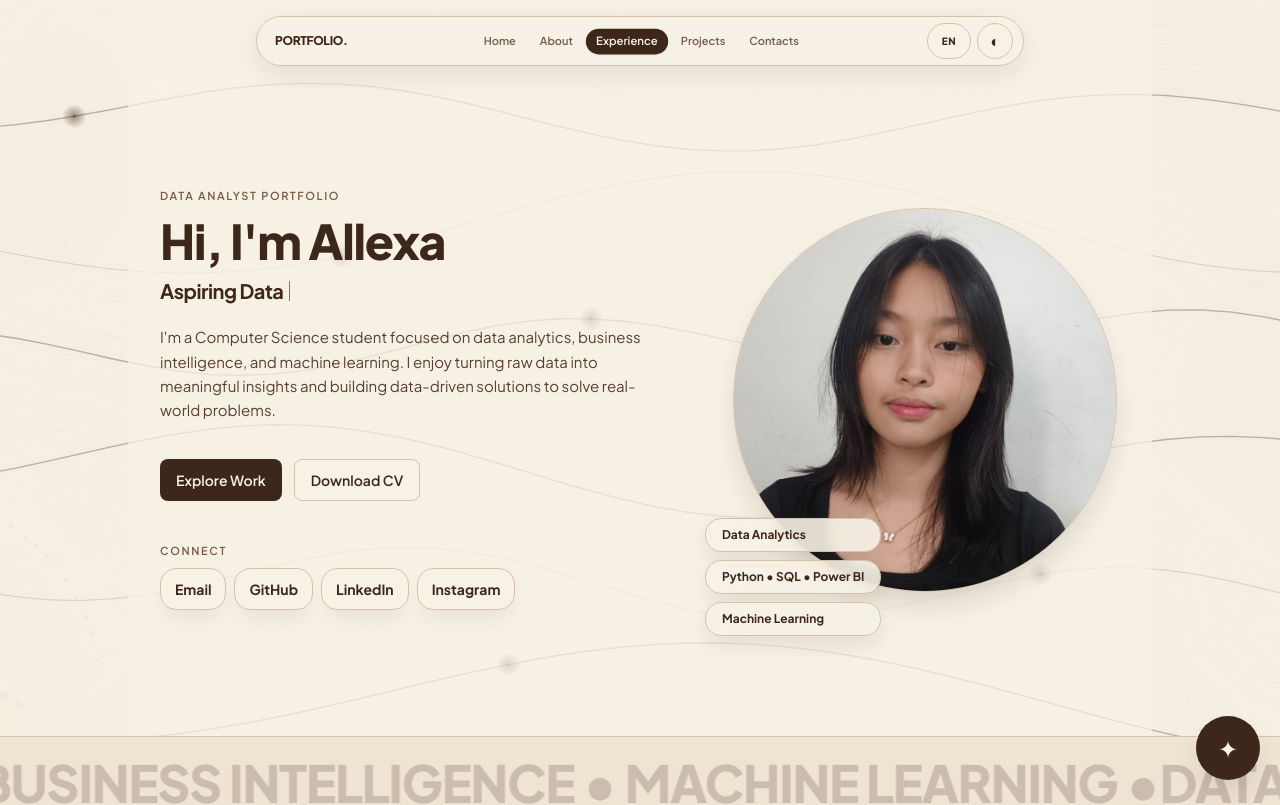
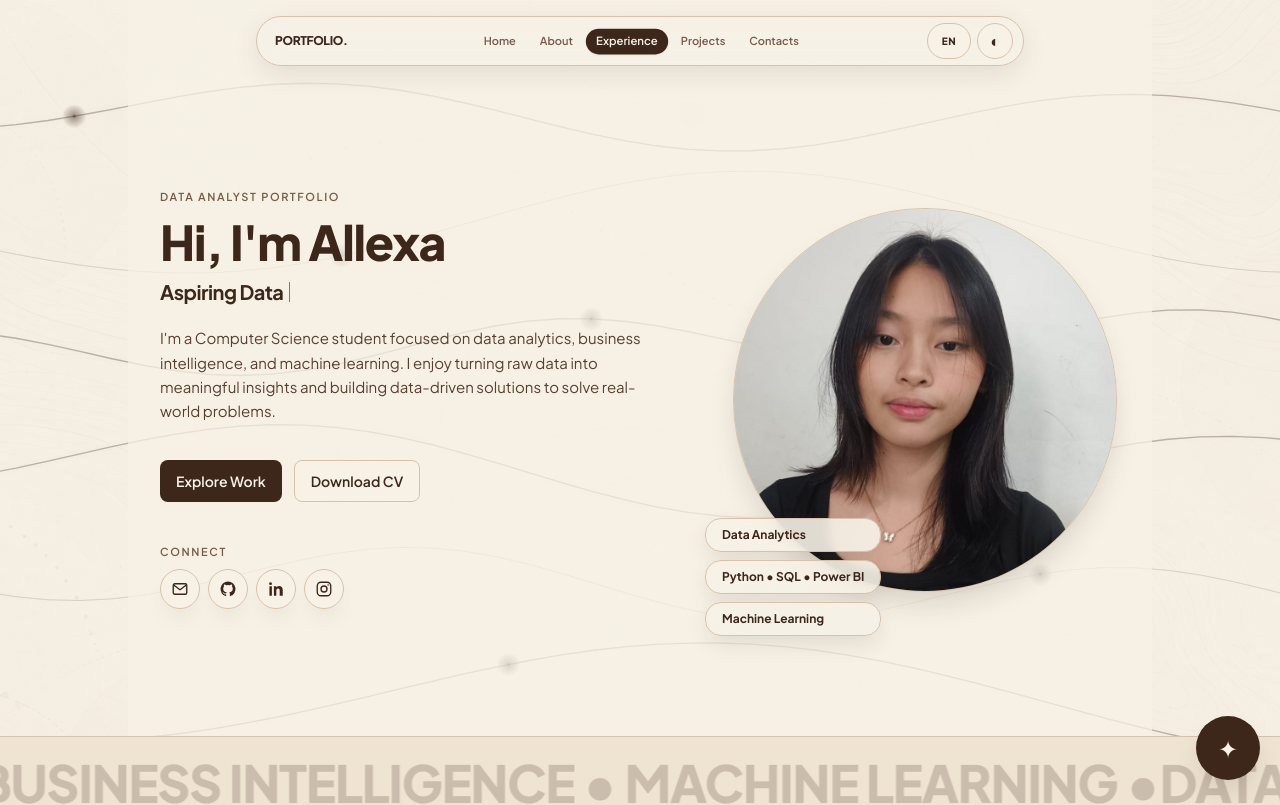
Before and after one commit to allexaFelissa/portofolio, a Next.js app: page / in a window 1280 px wide. Shown: the top 805 px of the page. Built offline with nearby package versions, Linux system fonts and the light colour scheme.

Commit message:
Replace connect labels with icons

```diff
--- a/src/components/sections/Hero.tsx
+++ b/src/components/sections/Hero.tsx
@@ -10,6 +10,15 @@ import { ScrambledText } from "@/components/react-bits/ScrambledText";
 import { useLanguage } from "@/hooks/useLanguage";
 
 export interface HeroProps { content?: HeroContent; }
+
+function SocialIcon({ platform }: { platform: string }) {
+  const name = platform.toLowerCase();
+  if (name === "email") return <svg aria-hidden="true" viewBox="0 0 24 24" className="size-[18px] fill-none stroke-current" strokeWidth="1.8" strokeLinecap="round" strokeLinejoin="round"><rect x="3" y="5" width="18" height="14" rx="2" /><path d="m4 7 8 6 8-6" /></svg>;
+  if (name === "github") return <svg aria-hidden="true" viewBox="0 0 24 24" className="size-[18px] fill-current"><path d="M12 2a10 10 0 0 0-3.16 19.49c.5.09.68-.22.68-.48v-1.87c-2.78.6-3.37-1.18-3.37-1.18-.45-1.16-1.11-1.47-1.11-1.47-.91-.62.07-.61.07-.61 1 .07 1.53 1.03 1.53 1.03.9 1.53 2.35 1.09 2.92.83.09-.65.35-1.09.64-1.34-2.22-.25-4.56-1.11-4.56-4.94 0-1.09.39-1.98 1.03-2.68-.1-.25-.45-1.27.1-2.64 0 0 .84-.27 2.75 1.02A9.6 9.6 0 0 1 12 6.82a9.6 9.6 0 0 1 2.5.34c1.91-1.29 2.75-1.02 2.75-1.02.55 1.37.2 2.39.1 2.64.64.7 1.03 1.59 1.03 2.68 0 3.84-2.34 4.68-4.57 4.93.36.31.68.92.68 1.86v2.76c0 .27.18.58.69.48A10 10 0 0 0 12 2Z" /></svg>;
+  if (name === "linkedin") return <svg aria-hidden="true" viewBox="0 0 24 24" className="size-[18px] fill-current"><path d="M6.5 8.25H3.25V21H6.5V8.25ZM4.88 3A1.88 1.88 0 1 0 4.88 6.75 1.88 1.88 0 0 0 4.88 3ZM21 13.69c0-3.84-2.05-5.63-4.79-5.63-2.2 0-3.19 1.21-3.75 2.06V8.25H9.21V21h3.25v-6.31c0-1.66.31-3.27 2.37-3.27 2.03 0 2.06 1.9 2.06 3.38V21H21v-7.31Z" /></svg>;
+  if (name === "instagram") return <svg aria-hidden="true" viewBox="0 0 24 24" className="size-[18px] fill-none stroke-current" strokeWidth="1.8"><rect x="3" y="3" width="18" height="18" rx="5" /><circle cx="12" cy="12" r="4" /><circle cx="17.5" cy="6.5" r="1" fill="currentColor" stroke="none" /></svg>;
+  return <svg aria-hidden="true" viewBox="0 0 24 24" className="size-[18px] fill-none stroke-current" strokeWidth="1.8" strokeLinecap="round" strokeLinejoin="round"><path d="M10 14a4.5 4.5 0 0 0 6.4.1l2-2a4.5 4.5 0 0 0-6.4-6.4l-1.1 1.1" /><path d="M14 10a4.5 4.5 0 0 0-6.4-.1l-2 2a4.5 4.5 0 0 0 6.4 6.4l1.1-1.1" /></svg>;
+}
 
 export function Hero({ content = siteContent.hero }: HeroProps) {
   const { language } = useLanguage();
@@ -27,7 +36,7 @@ export function Hero({ content = siteContent.hero }: HeroProps) {
       {content.description && <p data-testid="hero-description" className="text-body mt-5 max-w-lg text-sm leading-relaxed sm:text-[15px]">{content.description}</p>}
       <div className="mt-9 flex flex-wrap gap-3"><Button onClick={exploreWork}>{id ? "Lihat Karya" : "Explore Work"}</Button>{content.cvFile ? <ClickSpark><a href={content.cvFile} download className="inline-flex items-center justify-center rounded-button border border-border bg-bg px-4 py-2.5 text-sm font-semibold text-primary transition hover:-translate-y-0.5 hover:border-primary focus-visible:outline focus-visible:outline-2 focus-visible:outline-offset-2 focus-visible:outline-primary">{id ? "Unduh CV" : "Download CV"}</a></ClickSpark> : <Button variant="outline" onClick={() => setCvUnavailable(true)}>{id ? "Unduh CV" : "Download CV"}</Button>}</div>
       {cvUnavailable && <p role="status" className="mt-3 text-sm text-muted">{id ? "CV tidak tersedia" : "CV unavailable"}</p>}
-      {content.socialLinks.length > 0 && <div className="mt-11"><p className="text-eyebrow mb-3">{id ? "Terhubung" : "Connect"}</p><div className="flex flex-wrap gap-2">{content.socialLinks.map((link) => <a key={`${link.platform}-${link.url}`} href={link.url} aria-label={link.iconAlt} target={link.url.startsWith("mailto:") ? undefined : "_blank"} rel={link.url.startsWith("mailto:") ? undefined : "noreferrer"} className="max-w-full break-all rounded-card border border-border bg-bg px-3.5 py-2.5 text-sm font-bold text-primary shadow-card transition hover:-translate-y-0.5 hover:border-primary focus-visible:outline focus-visible:outline-2 focus-visible:outline-offset-2 focus-visible:outline-primary">{link.platform}</a>)}</div></div>}
+      {content.socialLinks.length > 0 && <div className="mt-11"><p className="text-eyebrow mb-3">{id ? "Terhubung" : "Connect"}</p><div className="flex flex-wrap gap-2">{content.socialLinks.map((link) => <a key={`${link.platform}-${link.url}`} href={link.url} aria-label={link.iconAlt} title={link.platform} target={link.url.startsWith("mailto:") ? undefined : "_blank"} rel={link.url.startsWith("mailto:") ? undefined : "noreferrer"} className="grid size-10 place-items-center rounded-full border border-border bg-bg text-primary shadow-card transition-[transform,border-color,box-shadow] duration-200 hover:-translate-y-0.5 hover:border-primary hover:shadow-card-hover focus-visible:outline focus-visible:outline-2 focus-visible:outline-offset-2 focus-visible:outline-primary"><SocialIcon platform={link.platform} /></a>)}</div></div>}
     </div>
     <div className="relative z-10 mx-auto w-full max-w-sm py-8">
       <div className="aspect-square overflow-hidden rounded-full border border-border bg-surface shadow-card-hover">{portraitSrc ? <img src={portraitSrc} alt={content.portrait?.alt ?? ""} className="size-full object-cover" onError={() => setPortraitSrc("/placeholder-portrait.svg")} /> : <div aria-label="Portrait unavailable" className="grid size-full place-items-center text-sm text-muted">Portrait unavailable</div>}</div>
```
